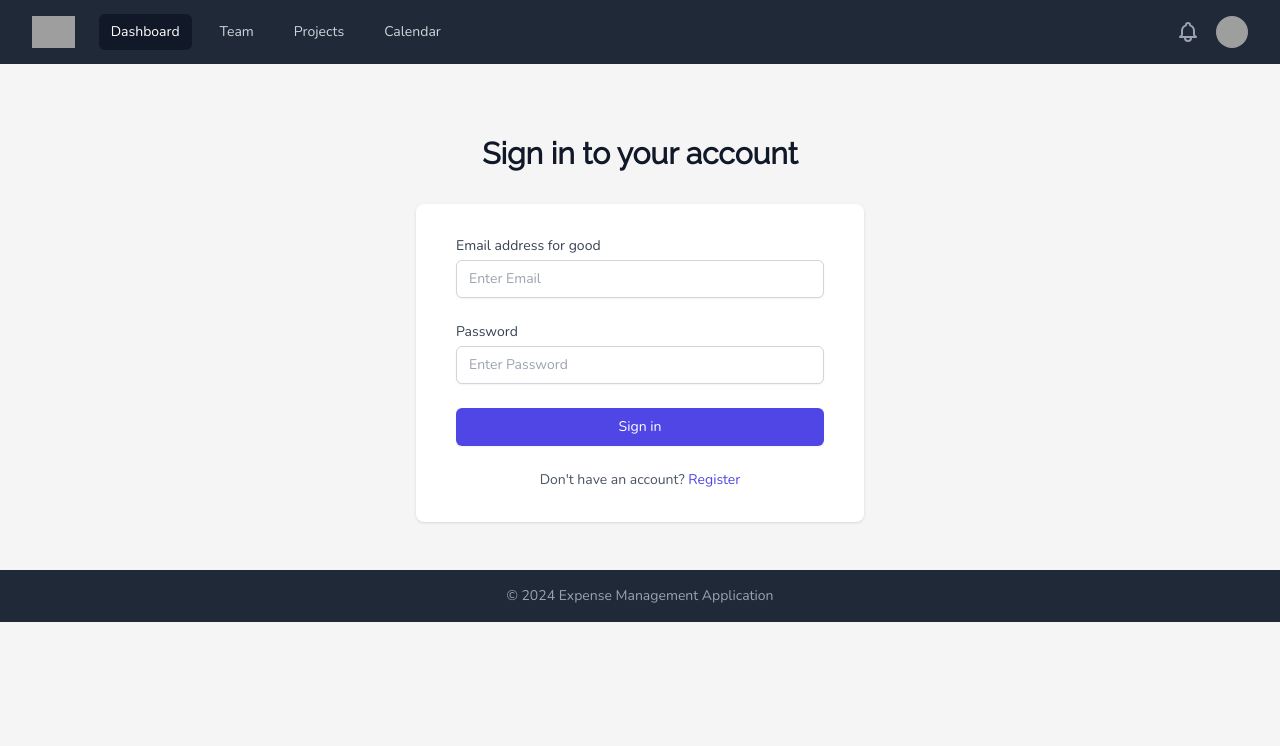
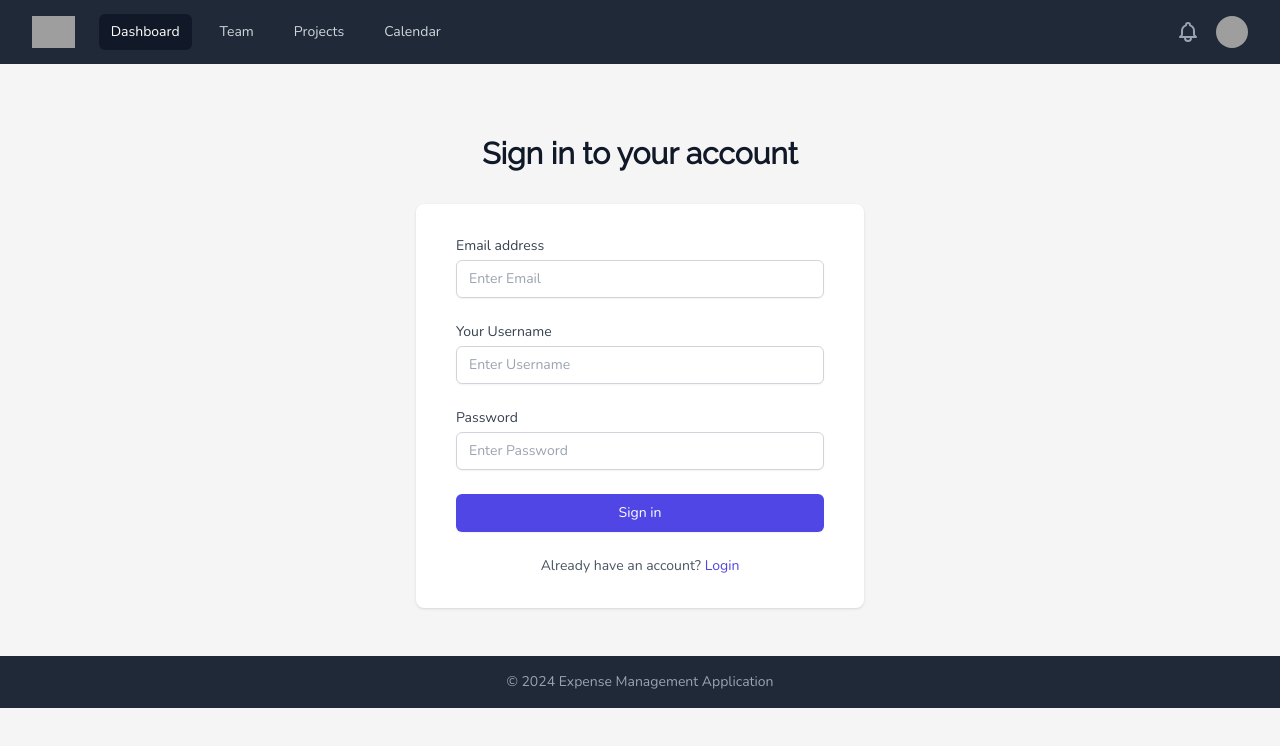
Before and after one commit to Apfirebolt/group-management-in-vue-and-django, a Vue app in the folder client/: page /register in a window 1280 px wide. Shown: the top 746 px of the page. Built offline with nearby package versions, Linux system fonts and the light colour scheme; grey boxes are pictures that could not be loaded.

Commit message:
cors issue fixed

```diff
--- a/client/src/store/auth.js
+++ b/client/src/store/auth.js
@@ -24,7 +24,7 @@ export const useAuth = defineStore("auth", {
   actions: {
     async loginAction(loginData) {
       try {
-        const response = await httpClient.post("auth/login", loginData);
+        const response = await httpClient.post("login", loginData);
         if (response.data) {
           this.authData = response.data;
           toast.success("Login successful!");
@@ -39,7 +39,7 @@ export const useAuth = defineStore("auth", {
 
     async registerAction(registerData) {
       try {
-        const response = await httpClient.post("auth/register", registerData);
+        const response = await httpClient.post("register", registerData);
         if (response.data) {
           this.authData = response.data;
           toast.success("Registration successful!");
--- a/client/src/views/Register.vue
+++ b/client/src/views/Register.vue
@@ -11,7 +11,7 @@
         <form class="space-y-6" @submit="onSubmit">
           <div>
             <label for="email" class="block text-sm font-medium text-gray-700">
-              Email address for good
+              Email address
             </label>
             <div class="mt-1">
               <input
@@ -26,6 +26,26 @@
             </div>
             <p class="my-2 text-red-800">
               {{ errors.email }}
+            </p>
+          </div>
+
+          <div>
+            <label for="username" class="block text-sm font-medium text-gray-700">
+              Your Username
+            </label>
+            <div class="mt-1">
+              <input
+                id="username"
+                v-bind="usernameAttributes"
+                v-model="username"
+                name="username"
+                type="text"
+                placeholder="Enter Username"
+                class="appearance-none block w-full px-3 py-2 border border-gray-300 rounded-md shadow-sm placeholder-gray-400 focus:outline-none focus:ring-indigo-500 focus:border-indigo-500 sm:text-sm"
+              />
+            </div>
+            <p class="my-2 text-red-800">
+              {{ errors.username }}
             </p>
           </div>
 
@@ -64,12 +84,12 @@
 
           <div>
             <p class="mt-2 text-center text-sm text-gray-600">
-              Don't have an account?
+              Already have an account?
               <router-link
-                to="/register"
+                to="/login"
                 class="font-medium text-indigo-600 hover:text-indigo-500"
               >
-                Register
+                Login
               </router-link>
             </p>
           </div>
@@ -106,11 +126,17 @@ function passwordRequired(value) {
 const { defineField, handleSubmit, errors } = useForm({
   validationSchema: {
     email: required,
+    username: required,
     password: passwordRequired,
   },
 });
 
 // Define fields
+const [username, usernameAttributes] = defineField("username", {
+  type: "text", // Initial type
+  name: "username", // Initial name
+});
+
 const [email, emailAttributes] = defineField("email", {
   type: "email", // Initial type
   name: "email", // Initial name
@@ -124,6 +150,6 @@ const [password, passwordAttributes] = defineField("password", {
 // Submit handler
 const onSubmit = handleSubmit(async (values) => {
   // Submit to API
-  await auth.loginAction(values);
+  await auth.registerAction(values);
 });
 </script>
```
Also changed, not shown: 1 other file (tests, documents, lock files or other folders).
